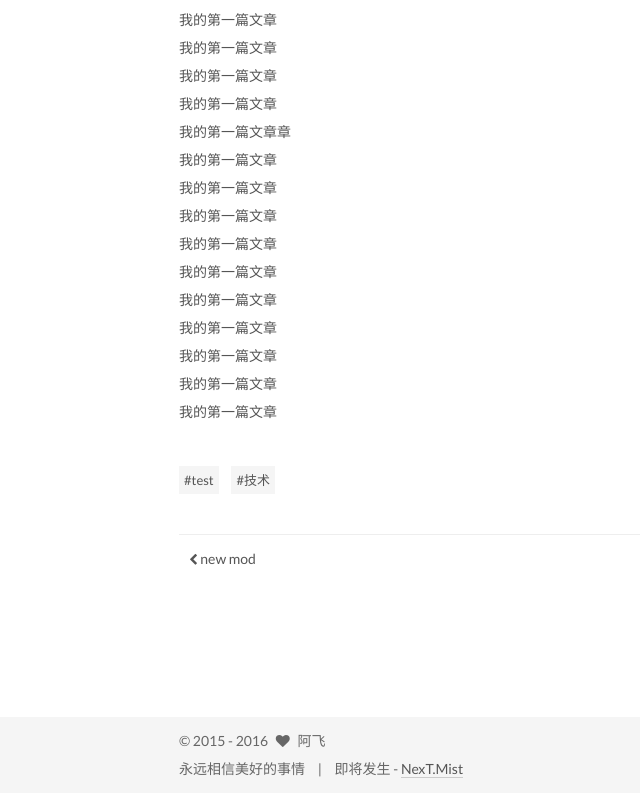
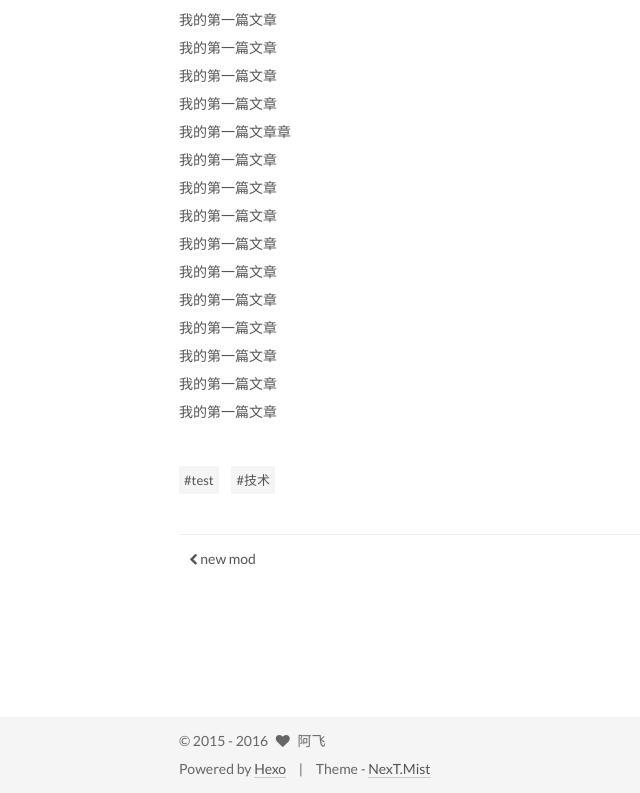
Before and after one commit to fei0356/fei0356.github.io, a plain HTML site: page 2016/04/29/My-New-Post/index.html in a window 1280 px wide. Shown: the part 3010-3803 px from the top of the page, without its empty margins (111-751 px from the left). Drawn offline with Linux system fonts and the light colour scheme; a script that the page names is missing.

Commit message:
Site updated: 2016-04-30 16:12:51

```diff
--- a/2016/04/29/My-New-Post/index.html
+++ b/2016/04/29/My-New-Post/index.html
@@ -571,11 +571,11 @@
 </div>
 
 <div class="powered-by">
-  永远相信美好的事情
+  Powered by <a class="theme-link" href="http://hexo.io">Hexo</a>
 </div>
 
 <div class="theme-info">
-  即将发生 -
+  Theme -
   <a class="theme-link" href="https://github.com/iissnan/hexo-theme-next">
     NexT.Mist
   </a>
```
Also changed, not shown: 2016/04/29/new-mod/index.html (+2 -2 lines), about/index-1.html (+2 -2 lines), about/index.html (+2 -2 lines), archives/2016/04/index.html (+2 -2 lines), archives/2016/index.html (+2 -2 lines), archives/index.html (+2 -2 lines), categories/index.html (+2 -2 lines), categories/javascript/index.html (+2 -2 lines), categories/javascript/日记/index.html (+2 -2 lines), index.html (+2 -2 lines), tags/index.html (+2 -2 lines), tags/test/index.html (+2 -2 lines), tags/技术/index.html (+2 -2 lines).
